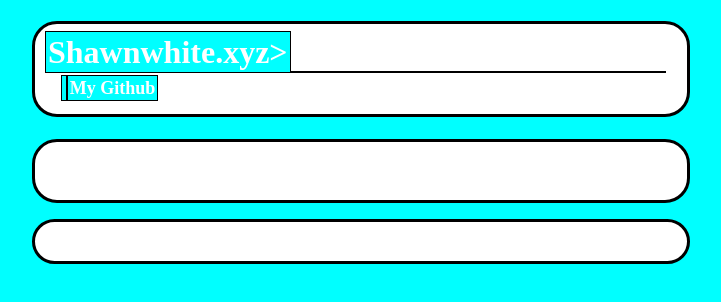
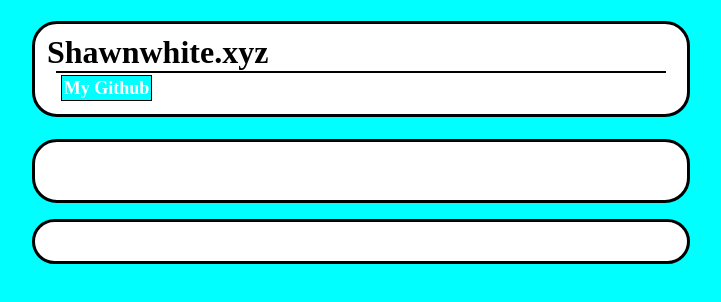
Before and after one commit to smwhite/smwhite.github.io, a plain HTML site: page index.html in a window 1280 px wide. Shown: the whole page, without its empty margins (279-1000 px from the left). Drawn offline with Linux system fonts and the light colour scheme.

Commit message:
Fixed title
fixed some mistakes from last commit

```diff
--- a/index.html
+++ b/index.html
@@ -6,7 +6,7 @@
 </head>
 <body>
 
-<h1><div class="head"><a href="https://shawnwhite.xyz" title="My Site">Shawnwhite.xyz></br>
+<h1><div class="head"><a href="http://shawnwhite.xyz" class= "title" title="My Site">Shawnwhite.xyz</a></br>
 <div class = "navbar">
 <a href="https://github.com/smwhite" title="My Github">My Github</a>
 
--- a/styles.css
+++ b/styles.css
@@ -77,6 +77,36 @@ a:active {
     background-color: transparent;
     text-decoration: underline;
 }
+
+a.title:link {
+    color: black;
+	border: none;
+    background-color: transparent;
+    text-decoration: none;
+}
+
+a.title:visited {
+    color: black;
+	border: none;
+    background-color: transparent;
+	text-decoration: none;
+
+}
+
+a.title:hover {
+    color: black;
+	border: none;
+    background-color: transparent;
+    text-decoration: none;
+}
+
+a.title:active {
+    color: black;
+	border: none;
+    background-color: transparent;
+    text-decoration: none;
+}
+
 a.picture:link {
     color: black;
     background-color: transparent;
```
